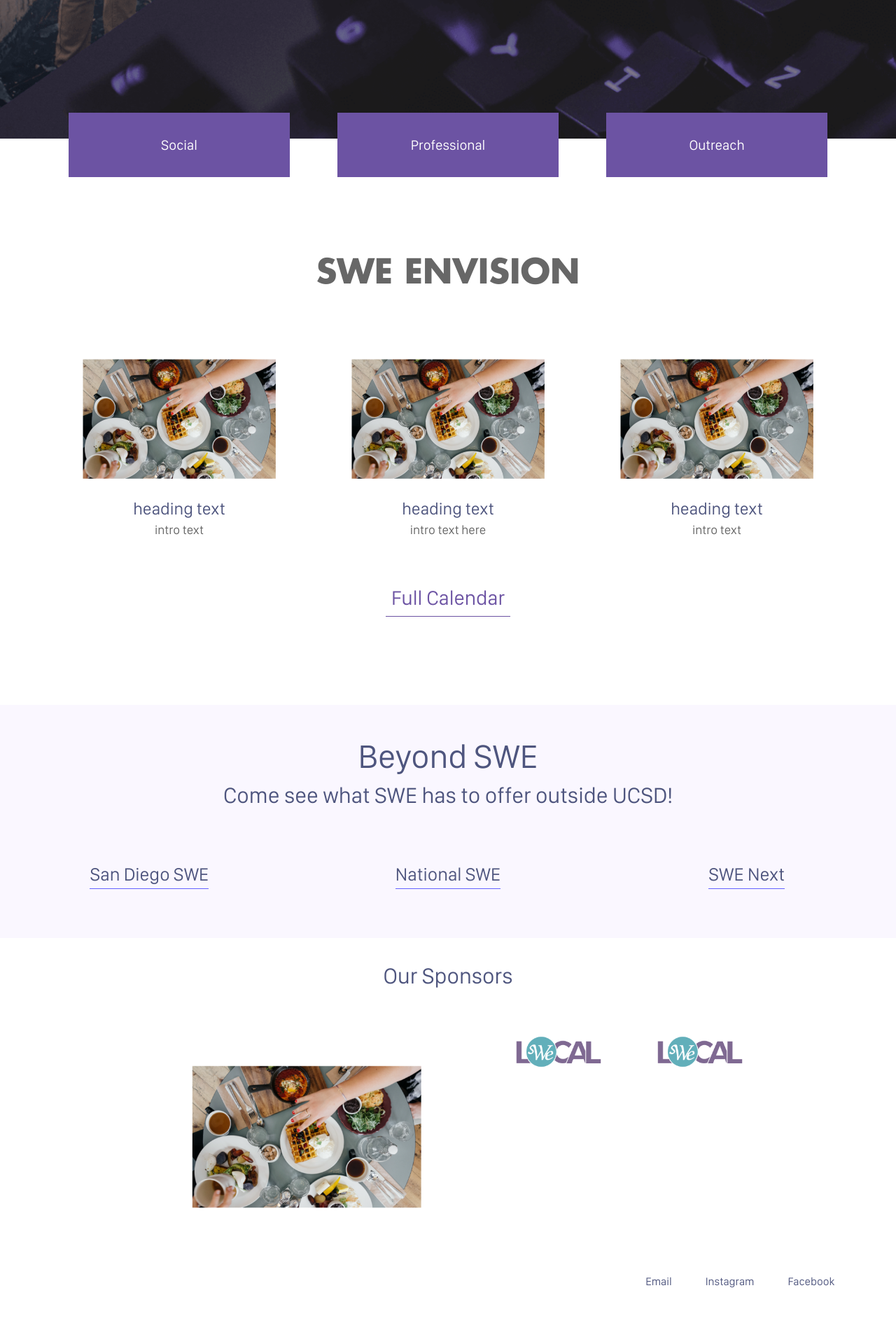
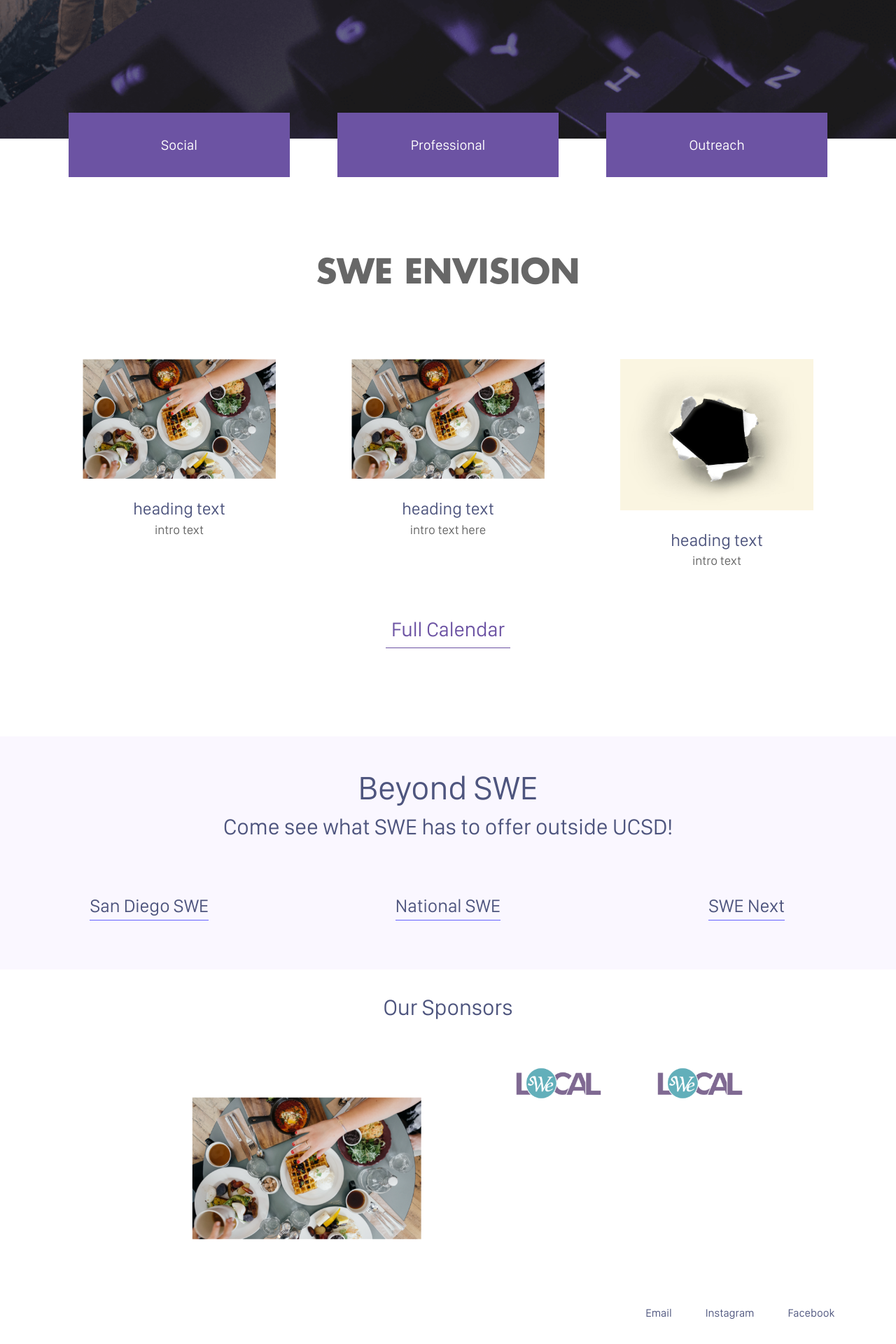
Before and after one commit to sweucsd/swe-website-old, a Jekyll site: the page built from envision.markdown, in a window 1280 px wide. Shown: the part 771-2691 px from the top of the page at 70% size. Built offline with Jekyll 4.4.1, drawn with Linux system fonts in a browser that asks for light colours; comment, search, counter and statistics services are not loaded; before the commit the page ends 2646 px from its top, so only the background shows below that.

Commit message:
Updated Envision

```diff
--- a/envision.markdown
+++ b/envision.markdown
@@ -14,7 +14,7 @@ events:
   title: heading text
   intro: 'intro text here '
   url: "/"
-- image: "/uploads/meal.png"
+- image: "/uploads/hole.jpg"
   title: heading text
   intro: intro text
   url: "/"
```
